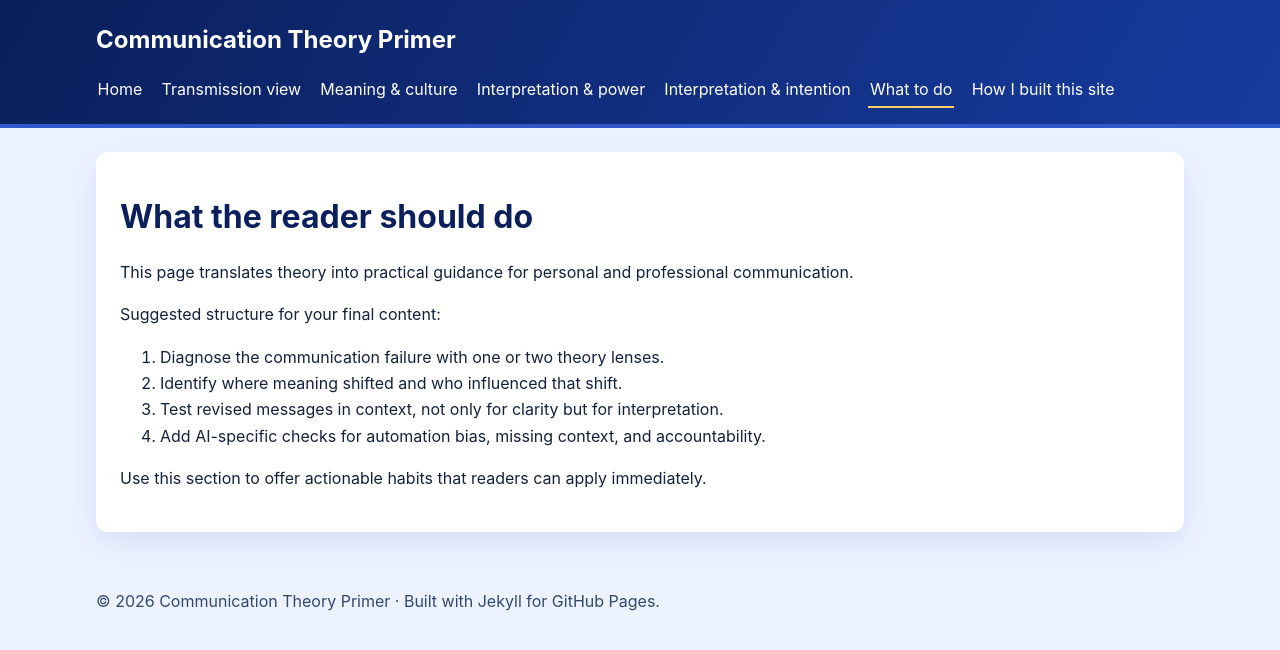
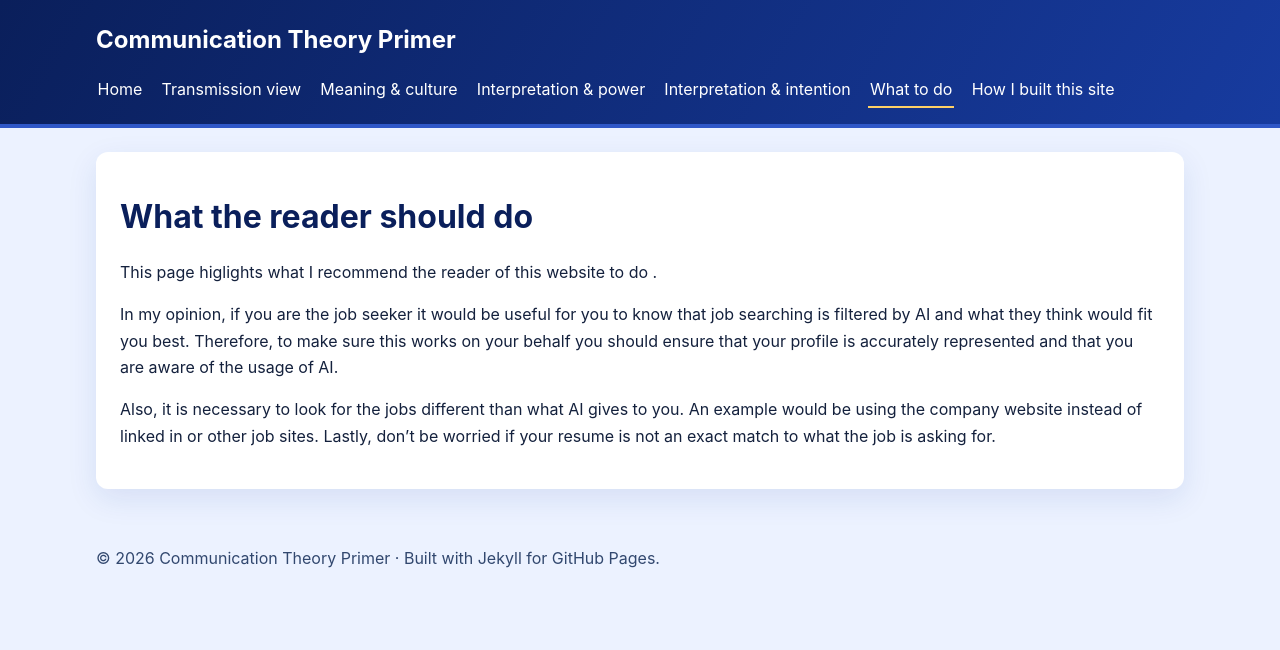
Before and after one commit to bryngrant/comm-primer, a Jekyll site: the page built from what-to-do.md, in a window 1280 px wide. Shown: the top 650 px of the page. Built offline with Jekyll 4.4.1, drawn with Linux system fonts in a browser that asks for light colours.

Commit message:
what to do

```diff
--- a/what-to-do.md
+++ b/what-to-do.md
@@ -6,13 +6,8 @@ permalink: /what-to-do/
 
 # What the reader should do
 
-This page translates theory into practical guidance for personal and professional communication.
+This page higlights what I recommend the reader of this website to do .
 
-Suggested structure for your final content:
+In my opinion, if you are the job seeker it would be useful for you to know that job searching is filtered by AI and what they think would fit you best. Therefore, to make sure this works on your behalf you should ensure that your profile is accurately represented and that you are aware of the usage of AI.
 
-1. Diagnose the communication failure with one or two theory lenses.
-2. Identify where meaning shifted and who influenced that shift.
-3. Test revised messages in context, not only for clarity but for interpretation.
-4. Add AI-specific checks for automation bias, missing context, and accountability.
-
-Use this section to offer actionable habits that readers can apply immediately.
+Also, it is necessary to look for the jobs different than what AI gives to you. An example would be using the company website instead of linked in or other job sites. Lastly, don't be worried if your resume is not an exact match to what the job is asking for.
```
